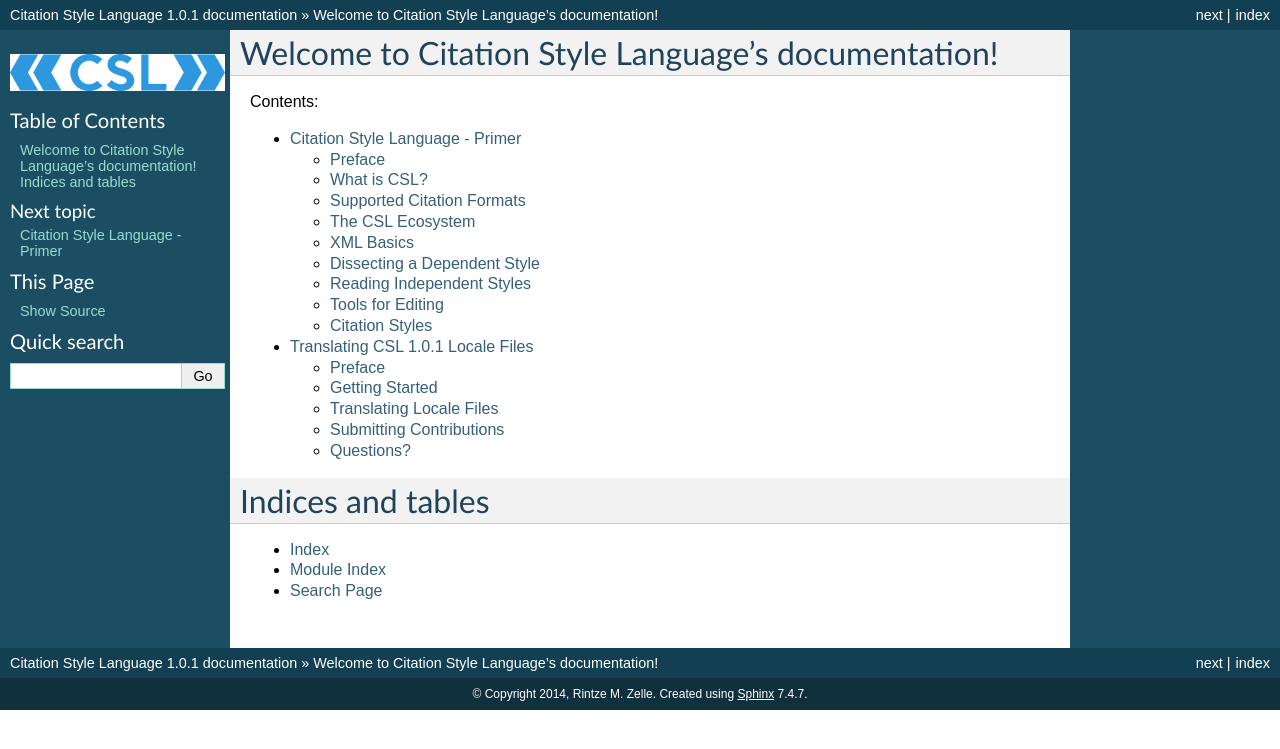
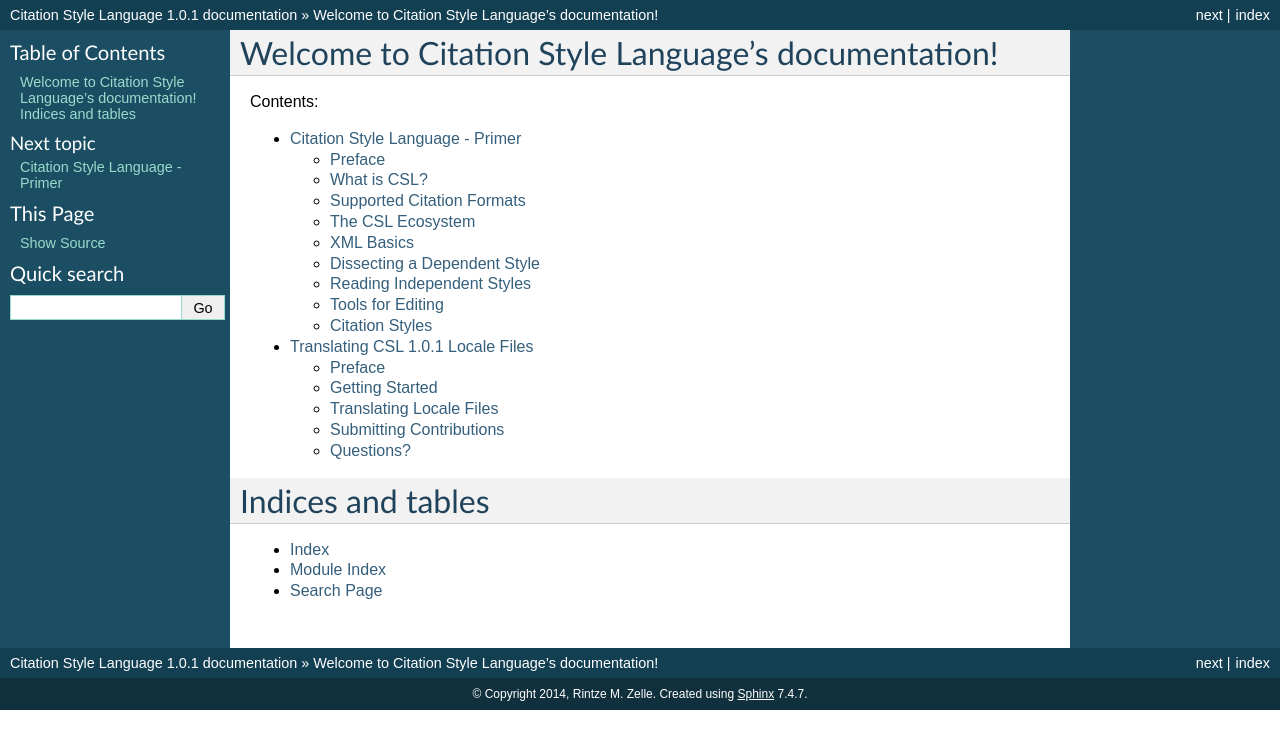
Before and after one commit to rmzelle/writing, a Sphinx documentation site: the page built from docs/index.rst, in a window 1280 px wide. Shown: the top 749 px of the page. Built offline with Sphinx 7.4.7, drawn with Linux system fonts in a browser that asks for light colours.

Commit message:
Remove logo

```diff
--- a/docs/conf.py
+++ b/docs/conf.py
@@ -110,7 +110,7 @@ html_theme = 'default'
 
 # The name of an image file (relative to this directory) to place at the top
 # of the sidebar.
-html_logo = 'csl-logo-300.png'
+#html_logo = None
 
 # The name of an image file (within the static path) to use as favicon of the
 # docs.  This file should be a Windows icon file (.ico) being 16x16 or 32x32
```
Also changed, not shown: docs/csl-logo-300.png (deleted).
